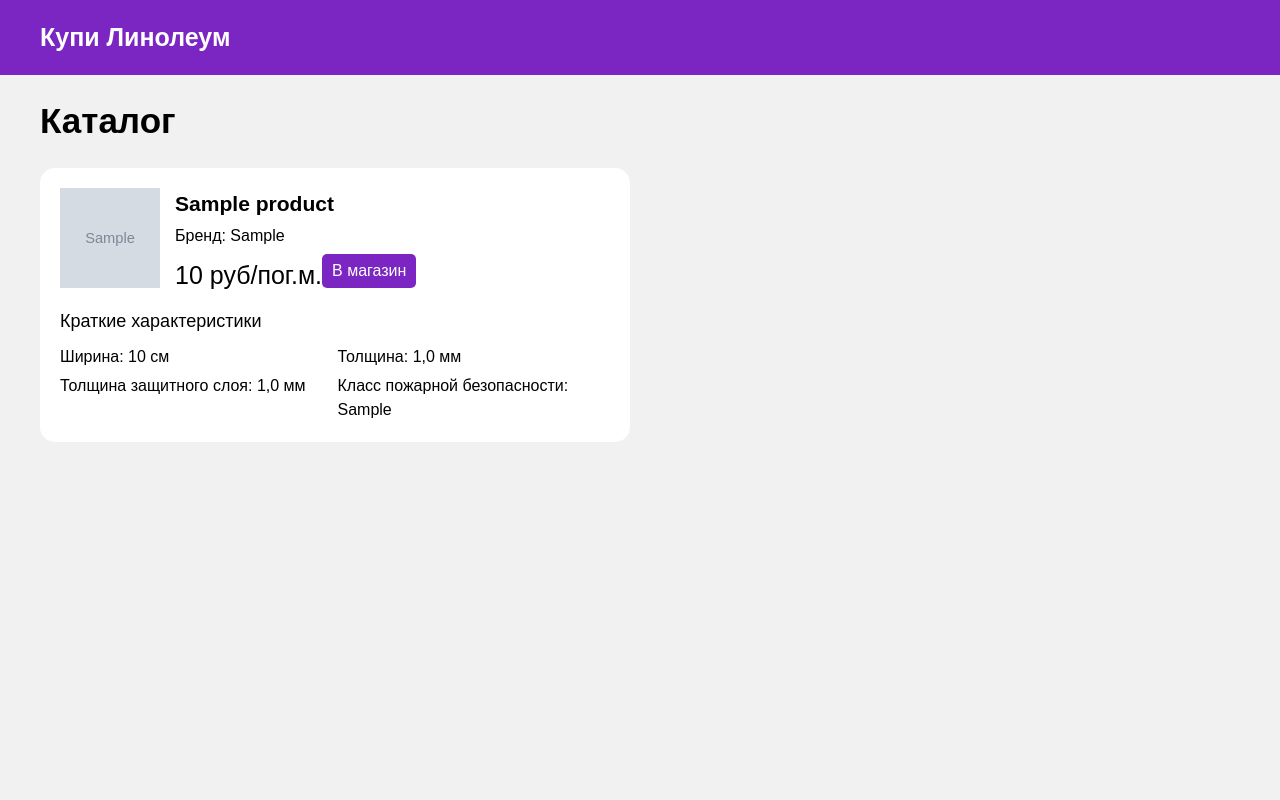
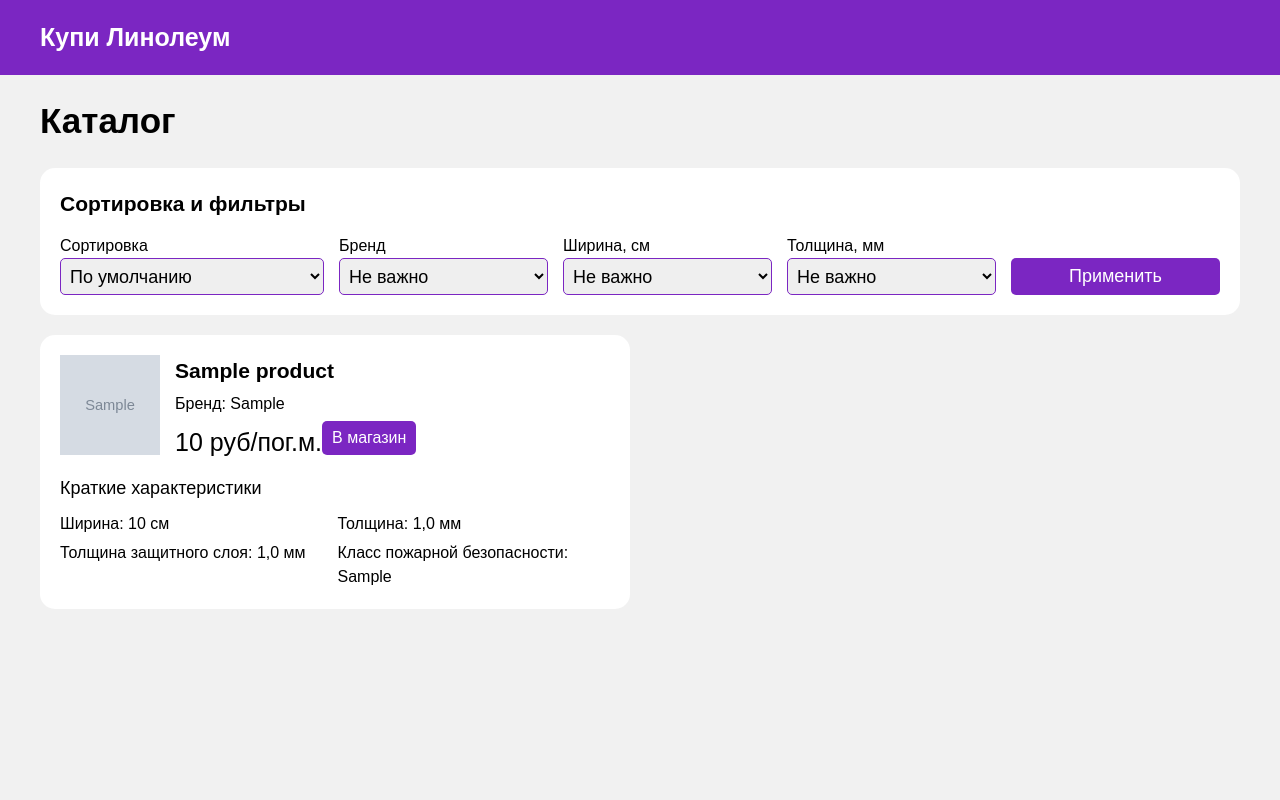
Before and after one commit to v1veX/DataBaseCourseWork, a Django app: page / in a window 1280 px wide. Run offline with Django 5.2, Linux system fonts and the light colour scheme; tables that the repository leaves empty hold one stand-in row (values such as "Sample post"); grey boxes marked "Sample" are stand-in pictures.

Commit message:
Sort & filters ready

```diff
--- a/CourseWork/catalog/main/static/main/styles/styles.css
+++ b/CourseWork/catalog/main/static/main/styles/styles.css
@@ -7,7 +7,7 @@
 
     --font-family-base: Arial, sans-serif;
     --border-radius: 15px;
-    --border: 1px solid var(--color-accent);
+    --border: 1px solid var(--color-header);
     --container-padding-x: 20px;
     --container-width: 1200px;
     --header-height: 75px;
@@ -230,6 +230,51 @@ body {
     font-size: 35px;
 }
 
+.filters {
+  padding-bottom: 20px;
+}
+
+.filters__inner {
+  padding: 20px;
+  background-color: var(--color-white);
+  border-radius: var(--border-radius);
+}
+
+.filters__title {
+  font-size: 21px;
+  margin-bottom: 15px;
+}
+
+.filters__container {
+  display: grid;
+  grid-template-columns: repeat(5, 1fr);
+  column-gap: 15px;
+}
+
+.filters__label {
+  font-size: 16px;
+}
+
+.filters__selector {
+  padding-inline: 5px;
+  border: var(--border);
+  border-radius: 5px;
+  cursor: pointer;
+}
+
+.filters__button {
+  padding: 5px 15px;
+  background-color: var(--color-header);
+  border: none;
+  border-radius: 5px;
+  color: var(--color-white);
+  cursor: pointer;
+}
+
+.filters__button:hover {
+  background-color: var(--color-accent);
+}
+
 .products {
     padding-bottom: 20px;
 }
@@ -311,6 +356,10 @@ body {
     font-size: 16px;
 }
 
+.no-products-message {
+  padding-block: 20px;
+}
+
 @media (max-width: 950px) {
     .products__list {
         grid-template-columns: repeat(1, 1fr);
--- a/CourseWork/catalog/main/templates/main/index.html
+++ b/CourseWork/catalog/main/templates/main/index.html
@@ -19,7 +19,48 @@
         <section class="top container">
             <h1 class="page-title">Каталог</h1>
         </section>
-        <!-- <section class="filters container"></section> -->
+        <section class="filters container">
+            <div class="filters__inner">
+                <h2 class="filters__title">Сортировка и фильтры</h2>
+                <form class="filters__form" method="get">
+                    <div class="filters__container">
+                        <label for="sort_selector" class="filters__label">Сортировка</label>
+                        <label for="brand_selector" class="filters__label">Бренд</label>
+                        <label for="width_selector" class="filters__label">Ширина, см</label>
+                        <label for="thickness_selector" class="filters__label">Толщина, мм</label>
+                        <div></div>
+                        <select name="sort" id="sort_selector" class="filters__selector">
+                            <option value="" {% if sort_request == '' %}selected{% endif %}>По умолчанию</option>
+                            <option value="name" {% if sort_request == 'name' %}selected{% endif %}>По алфавиту (возрастание)</option>
+                            <option value="-name" {% if sort_request == '-name' %}selected{% endif %}>По алфавиту (убывание)</option>
+                            <option value="price" {% if sort_request == 'price' %}selected{% endif %}>По цене (возрастание)</option>
+                            <option value="-price" {% if sort_request == '-price' %}selected{% endif %}>По цене (убывание)</option>
+                        </select>
+                        <select name="brand" id="brand_selector" class="filters__selector">
+                            <option value="" {% if brand_request == '' %}selected{% endif %}>Не важно</option>
+                            {% for brand in brands %}
+                            {% if brand != '' %}
+                            <option value="{{ brand }}" {% if brand_request == brand %}selected{% endif %}>{{ brand }}</option>
+                            {% endif %}
+                            {% endfor %}
+                        </select>
+                        <select name="width" id="width_selector" class="filters__selector">
+                            <option value="" {% if width_request == 0 %}selected{% endif %}>Не важно</option>
+                            {% for width in widths %}
+                            <option value="{{ width }}" {% if width_request == width %}selected{% endif %}>{{ width }}</option>
+                            {% endfor %}
+                        </select>
+                        <select name="thickness" id="thickness_selector" class="filters__selector">
+                            <option value="" {% if thickness_request == -1.0 %}selected{% endif %}>Не важно</option>
+                            {% for thickness in thicknesses %}
+                            <option value="{{ thickness }}" {% if thickness_request == thickness %}selected{% endif %}>{{ thickness }}</option>
+                            {% endfor %}
+                        </select>
+                        <button type="submit" class="filters__button">Применить</button>
+                    </div>
+                </form>
+            </div>
+        </section>
         <section class="products container">
             <h2 class="visually-hidden">Список товаров</h2>
             <ul class="products__list">
@@ -70,6 +111,9 @@
                     </article>
                 </li>
                 {% endfor %}
+                {% if products_length == 0 %}
+                <div class="no-products-message">Товары не найдены</div>
+                {% endif %}
             </ul>
         </section>
     </main>
--- a/CourseWork/catalog/main/views.py
+++ b/CourseWork/catalog/main/views.py
@@ -1,10 +1,51 @@
 from django.shortcuts import render
+from django.db.models import Q
 from .models import Product
 
 
 def show_main(request):
+    brand_list = Product.objects.values_list('brand', flat=True).distinct()
+    width_list = Product.objects.values_list('width', flat=True).distinct()
+    thickness_list = Product.objects.values_list('thickness', flat=True).distinct()
+
+    # Получаем значения запросов
+    sort_request = request.GET.get('sort')
+    brand_request = request.GET.get('brand')
+    width_request = request.GET.get('width')
+    thickness_request = request.GET.get('thickness')
+
+    # Берем все данные из БД
     products = Product.objects.all()
+
+    # Фильтруем по бренду, если есть такой запрос
+    if brand_request is not None and brand_request != '':
+        products = products.filter(brand__icontains=brand_request)
+    # Фильтруем по ширине, если есть такой запрос
+    if width_request is not None and width_request != '':
+        width_request = int(width_request)
+        products = products.filter(width=width_request)
+    else:
+        width_request = 0
+    # Фильтруем по толщине, если есть такой запрос
+    if thickness_request is not None and thickness_request != '':
+        thickness_request = float(thickness_request.replace(',', '.'))
+        products = products.filter(thickness=thickness_request)
+    else:
+        thickness_request = -1.0
+
+    # Сортируем данные, если на то есть запрос
+    if sort_request is not None and sort_request != '':
+        products = products.order_by(sort_request)
+
     data = {
-        'products': products
+        'products': products,
+        'brands': brand_list.order_by('brand'),
+        'widths': width_list.order_by('width'),
+        'thicknesses': thickness_list.order_by('thickness'),
+        'sort_request': sort_request,
+        'brand_request': brand_request,
+        'width_request': width_request,
+        'thickness_request': thickness_request,
+        'products_length': len(products)
     }
     return render(request, 'main/index.html', data)
```
